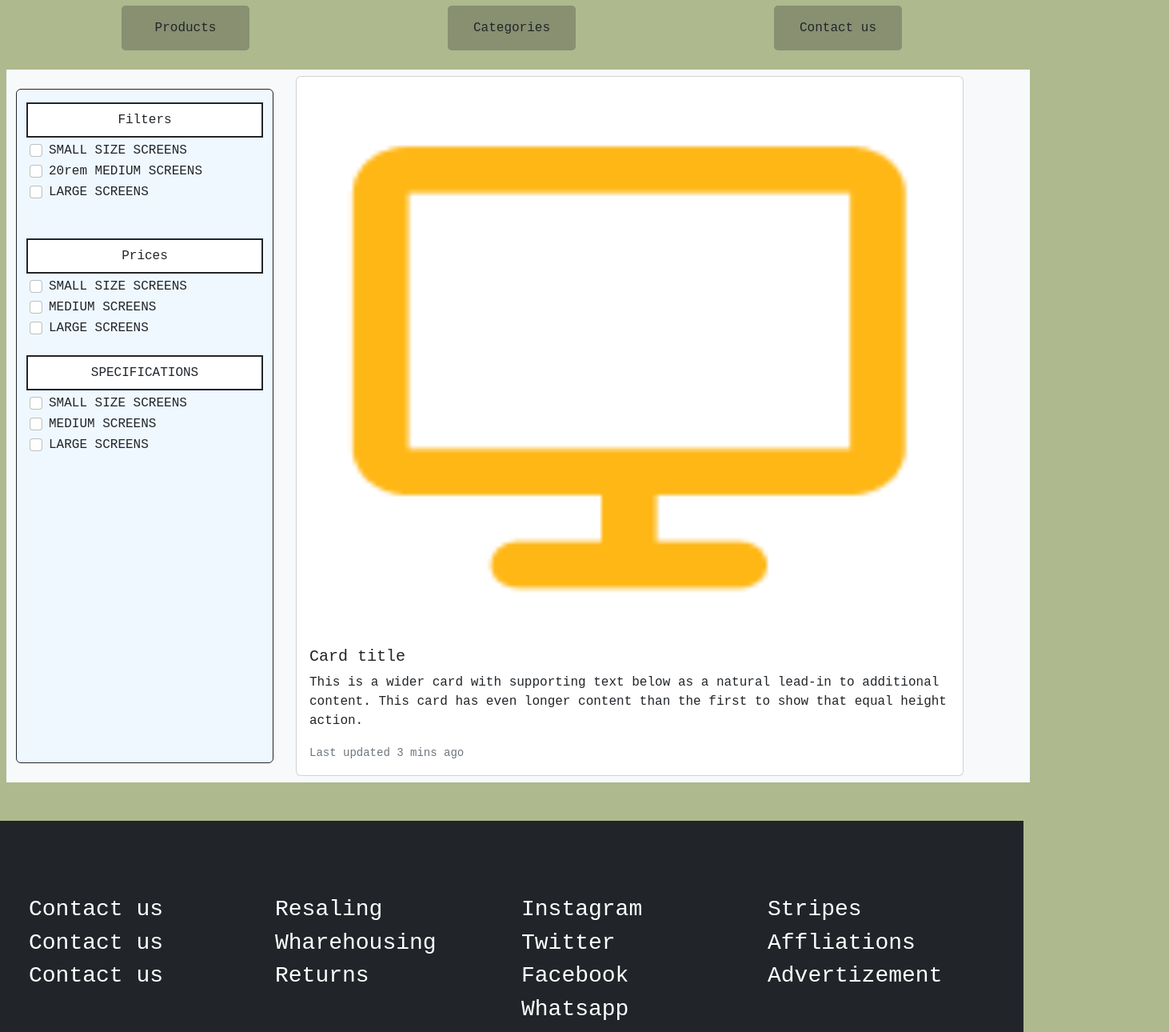
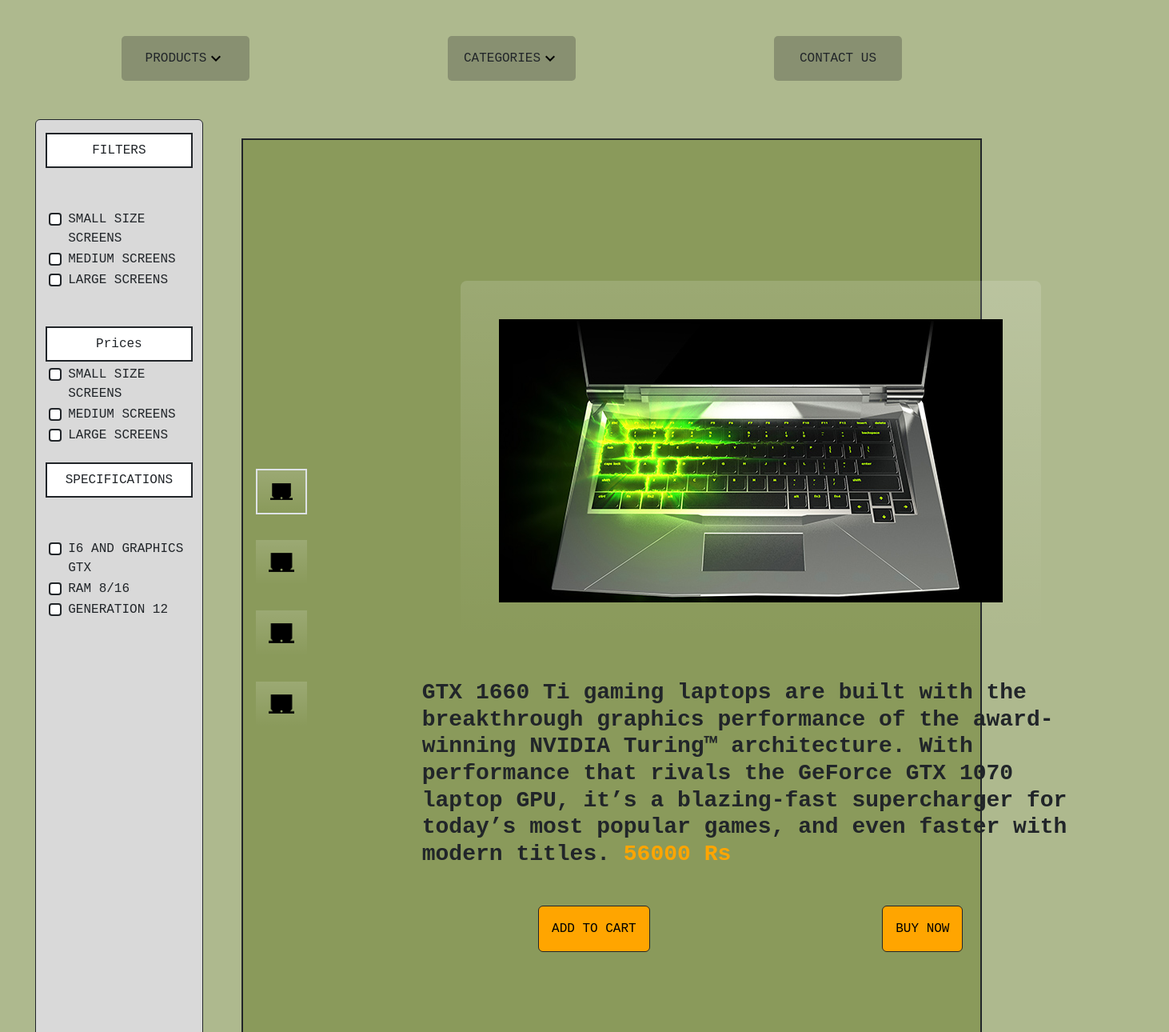
Before and after one commit to Rwandantechy/web-development-practicals-for-course-passout, a website: page LAB 7/product.html in a window 1280 px wide. Shown: the part 145-1435 px from the top of the page at 80% size, 1462 px wide, since content can reach past the window. Drawn offline with nearby package versions, Linux system fonts and the light colour scheme; a web font is replaced by a local one.

Commit message:
done product page

```diff
--- a/LAB 7/CSS/style.css
+++ b/LAB 7/CSS/style.css
@@ -92,13 +92,14 @@
     background-color: #7c8368be;
     padding: 1rem;
     display: flex;
+    text-transform: capitalize;
     border-radius: 5px;
     justify-content: center;
-    width: 10rem;
+    min-width: 10rem;
 
   }
   .filters {
-    background-color: aliceblue;
+    background-color: #D9D9D9;
     height: auto;
   }
   .filter{
@@ -108,3 +109,11 @@
     align-items: center;
     align-self: center;
   }
+  .my-bg-big{
+   background-color:#8A9A5B ;
+  }
+  .my-orange-bg {
+    background-color: orange;
+    color: black;
+    font-style: bold;
+  }
--- a/LAB 7/product.html
+++ b/LAB 7/product.html
@@ -4,7 +4,7 @@
     <meta charset="UTF-8" />
     <meta http-equiv="X-UA-Compatible" content="IE=edge" />
     <meta name="viewport" content="width=device-width, initial-scale=1.0" />
-    <title>ADmin Login Page</title>
+    <title>PRODUCT PAGE</title>
     <link
       rel="stylesheet"
       href="https://cdn.jsdelivr.net/npm/bootstrap@5.2.3/dist/css/bootstrap.min.css"
@@ -13,7 +13,7 @@
     />
     <link rel="stylesheet" href="CSS/style.css" />
   </head>
-  <body class="my-body">
+  <body class="my-body" >
     <div class="container-fluid p-4 my-header">
       <div class="row my-row d-flex justify-content-between p-0 m-0">
         <div class="d-block col-2 p-2">
@@ -22,9 +22,9 @@
             buy your laptop with us today and use it forever
           </small>
         </div>
-        <div class="col-5 m-2">
+        <div class="col-5 m-4 p-2">
           <div
-            class="search rounded rounded-5 g-2 p-1 d-flex justify-content-start"
+            class="search rounded rounded-5 g-3 p-2 d-flex justify-content-start"
           >
             <div><img src="/images/search-icon.png" alt="search icon" /></div>
             <h5>search any product here</h5>
@@ -52,24 +52,26 @@
     <div class="container-fluid">
       <div class="row d-flex p-3 mt-2 mb-1">
         <div class="col d-flex justify-content-around">
-          <div class="my-small-badge">Products</div>
-          <div class="my-small-badge">Categories</div>
-          <div class="my-small-badge">Contact us</div>
+          <div class="my-small-badge d-flex">PRODUCTS
+            <span><img src="/images/expand.png" alt=""></span>
+          </div>
+          <div class="my-small-badge d-flex">CATEGORIES
+        <span><img src="/images/expand.png" alt=""></span>
+          </div>
+          <div class="my-small-badge d-flex">CONTACT US</div>
         </div>
       </div>
     </div>
-    <div class="container-fluid bg-light m-2 p-2 d-flex">
-      <div class="row d-flex">
+    <div class="container-fluid d-flex m-2 p-4">
+      <div class="row d-flex justify-content-evenly">
         <div
-          class="col-3 m-3 filters border boder-3 border-dark rounded-2 d-block"
+          class="col-2 filters border boder-3 border-dark rounded-2 d-block"
         >
-          <div class="col-7 mt-3 p-2 border border-2 border-dark filter">
-            Filters
-          </div>
+          <div class="mt-3 p-2 border border-2 border-dark filter">FILTERS</div>
           <div class="col-auto d-block justify-content-start p-1 g-1">
-            <div class="form-check">
+            <div class="form-check mt-5">
               <input
-                class="form-check-input"
+                class="form-check-input border border-2 border-dark"
                 type="checkbox"
                 value=""
                 id="flexCheckDefault"
@@ -79,9 +81,8 @@
               </label>
             </div>
             <div class="form-check">
-              20rem
               <input
-                class="form-check-input"
+                class="form-check-input border border-2 border-dark"
                 type="checkbox"
                 value=""
                 id="flexCheckDefault"
@@ -92,7 +93,7 @@
             </div>
             <div class="form-check">
               <input
-                class="form-check-input"
+                class="form-check-input border border-2 border-dark"
                 type="checkbox"
                 value=""
                 id="flexCheckDefault"
@@ -109,7 +110,7 @@
           <div class="col-auto d-block justify-content-start p-1 g-1">
             <div class="form-check">
               <input
-                class="form-check-input"
+                class="form-check-input border border-2 border-dark"
                 type="checkbox"
                 value=""
                 id="flexCheckDefault"
@@ -121,7 +122,7 @@
 
             <div class="form-check">
               <input
-                class="form-check-input"
+                class="form-check-input border border-2 border-dark"
                 type="checkbox"
                 value=""
                 id="flexCheckDefault"
@@ -132,7 +133,7 @@
             </div>
             <div class="form-check">
               <input
-                class="form-check-input"
+                class="form-check-input border border-2 border-dark"
                 type="checkbox"
                 value=""
                 id="flexCheckDefault"
@@ -146,58 +147,182 @@
             SPECIFICATIONS
           </div>
           <div class="col-auto d-block justify-content-start p-1 g-1">
-            <div class="form-check">
+            <div class="form-check mt-5">
               <input
-                class="form-check-input"
+                class="form-check-input border border-2 border-dark"
                 type="checkbox"
                 value=""
                 id="flexCheckDefault"
               />
               <label class="form-check-label" for="flexCheckDefault">
-                SMALL SIZE SCREENS
+                I6 AND GRAPHICS GTX
               </label>
             </div>
             <div class="form-check">
               <input
-                class="form-check-input"
+                class="form-check-input border border-2 border-dark"
                 type="checkbox"
-                value=""...
+                value=""
+                ...
                 id="flexCheckDefault"
               />
               <label class="form-check-label" for="flexCheckDefault">
-                MEDIUM SCREENS
+                RAM 8/16
               </label>
             </div>
             <div class="form-check">
               <input
-                class="form-check-input"
+                class="form-check-input border border-2 border-dark"
                 type="checkbox"
                 value=""
                 id="flexCheckDefault"
               />
               <label class="form-check-label" for="flexCheckDefault">
-                LARGE SCREENS
+                GENERATION 12
               </label>
             </div>
           </div>
         </div>
+        <!--######### Right section with Product and different views of that Laptp  ######## -->
+        <div class="col-9 p-2 m-0 mx-3">
+          <div
+            class="col-12 mb-5 d-flex justify-content-around mt-3 border border-2 border-dark my-bg-big"
+          >
+            <div class="col-auto d-flex flex-column justify-content-center">
+              <img
+                class="m-3 bg-gradient border border-2 p-3"
+                src="/images/small-view.png"
+                width="64"
+                alt=""
+              />
 
-        <div class="col-8">
-          <div class="card">
-            <img src="/images/yelloepc.png" class="card-img-top" alt="..." />
-            <div class="card-body">
-              <h5 class="card-title">Card title</h5>
-              <p class="card-text">
-                This is a wider card with supporting text below as a natural
-                lead-in to additional content. This card has even longer content
-                than the first to show that equal height action.
-              </p>
-              <p class="card-text">
-                <small class="text-muted">Last updated 3 mins ago</small>
-              </p>
+              <img
+                class="m-3 p-3 bg-gradient"
+                src="/images/small-view.png"
+                width="64"
+                alt=""
+              />
+              <img
+                class="m-3 p-3 bg-gradient"
+                src="/images/small-view.png"
+                width="64"
+                alt=""
+              />
+              <img
+                class="m-3 p-3 bg-gradient"
+                src="/images/small-view.png"
+                width="64"
+                alt=""
+              />
+            </div>
+            <div class="col d-block p-5 m-3 border-2 border-dark rounded-2">
+              <div class="cold-block p-5 m-3 border-2 border-dark rounded-2">
+                <img
+                  class="p-5 m-5 bg-gradient border-3 rounded-3 align-self-center"
+                  src="/images/gamingorg.jpg"
+                  alt=""
+                />
+                <div class="col">
+                  <h3 class="text-align-center mb-5">
+                    <strong>
+                      GTX 1660 Ti gaming laptops are built with the breakthrough
+                      graphics performance of the award-winning NVIDIA Turing™
+                      architecture. With performance that rivals the GeForce GTX
+                      1070 laptop GPU, it’s a blazing-fast supercharger for
+                      today’s most popular games, and even faster with modern
+                      titles.
+                      <span class="orange">56000 Rs</span>
+                    </strong>
+                  </h3>
+                  <div
+                    class="col d-flex justify-content-around align-items-center"
+                  >
+                    <div
+                      class="btn p-3 my-orange-bg border-1 border-dark rounded-2"
+                    >
+                      ADD TO CART
+                    </div>
+                    <div
+                      class="btn p-3 my-orange-bg border-1 border-dark rounded-2"
+                    >
+                      BUY NOW
+                    </div>
+                  </div>
+                </div>
+              </div>
+            </div>
+          </div>
+
+          <!-- 2 -->
+          <div
+            class="col-12 d-flex justify-content-around mt-3 border border-2 border-dark my-bg-big"
+          >
+            <div class="col-auto d-flex flex-column justify-content-center">
+              <img
+                class="m-3 mt-5 border border-2 p-3 bg-gradient"
+                src="/images/small-view.png"
+                width="64"
+                alt=""
+              />
+
+              <img
+                class="m-3 p-3 bg-gradient"
+                src="/images/small-view.png"
+                width="64"
+                alt=""
+              />
+              <img
+                class="m-3 p-3 bg-gradient"
+                src="/images/small-view.png"
+                width="64"
+                alt=""
+              />
+              <img
+                class="m-3 p-3 bg-gradient"
+                src="/images/small-view.png"
+                width="64"
+                alt=""
+              />
+            </div>
+            <div class="col d-block p-5 m-3 border-2 border-dark rounded-2">
+              <div class="cold-block p-5 m-3 border-2 border-dark rounded-2">
+                <img
+                  class="p-5 m-5 bg-gradient border-3 rounded-3 align-self-center"
+                  src="/images/big-machine.png"
+                  alt=""
+                />
+                <div class="col">
+                  <h3 class="text-align-center mb-5">
+                    <strong>
+                      GTX 1660 Ti gaming laptops are built with the breakthrough
+                      graphics performance of the award-winning NVIDIA Turing™
+                      architecture. With performance that rivals the GeForce GTX
+                      1070 laptop GPU, it’s a blazing-fast supercharger for
+                      today’s most popular games, and even faster with modern
+                      titles.
+                      <span class="orange">56000 Rs</span>
+                    </strong>
+                  </h3>
+                  <div
+                    class="col d-flex justify-content-around align-items-center"
+                  >
+                    <div
+                      class="btn p-3 my-orange-bg border-1 border-dark rounded-2"
+                    >
+                      ADD TO CART
+                    </div>
+                    <div
+                      class="btn p-3 my-orange-bg border-1 border-dark rounded-2"
+                    >
+                      BUY NOW
+                    </div>
+                  </div>
+                </div>
+              </div>
             </div>
           </div>
         </div>
+        <!-- end  -->
       </div>
     </div>
     <div class="container-fluid bg-dark mt-5">
```
Also changed, not shown: LAB 7/PRODUCT PAGE implemented.png (added), images/adminloggedin.png (added), images/an arrow.png (added), images/big-machine.png (added), images/expand-menu.png (added), images/gamingorg.jpg (added), images/setting-account.png (added), images/small-view.png (added).
